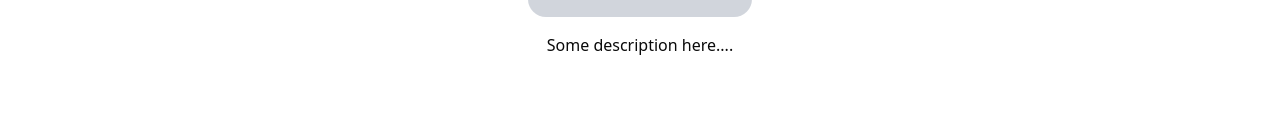
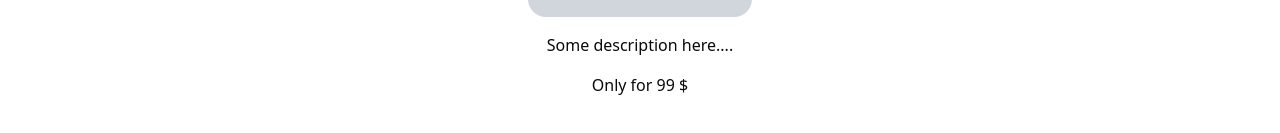
Before and after one commit to aimank2/fe-task, a Next.js app: page /product/1 in a window 1280 px wide. Shown: the part 455-588 px from the top of the page. Built offline with nearby package versions, Linux system fonts and the light colour scheme.

Commit message:
Add price in product details page

```diff
--- a/app/product/[id]/page.tsx
+++ b/app/product/[id]/page.tsx
@@ -7,6 +7,7 @@ export async function generateStaticParams() {
   return PRODUCTS.map((p) => ({ id: p.id }));
 }
 async function page({ params }: { params: Promise<{ id: string }> }) {
+  const currency = "$";
   const { id } = await params;
   const p = PRODUCTS.find((p) => p.id === id);
   return (
@@ -22,6 +23,9 @@ async function page({ params }: { params: Promise<{ id: string }> }) {
         )}
       </div>
       <p>{p?.description}</p>
+      <p>
+        Only for {p?.price} {currency}
+      </p>
     </div>
   );
 }
```
